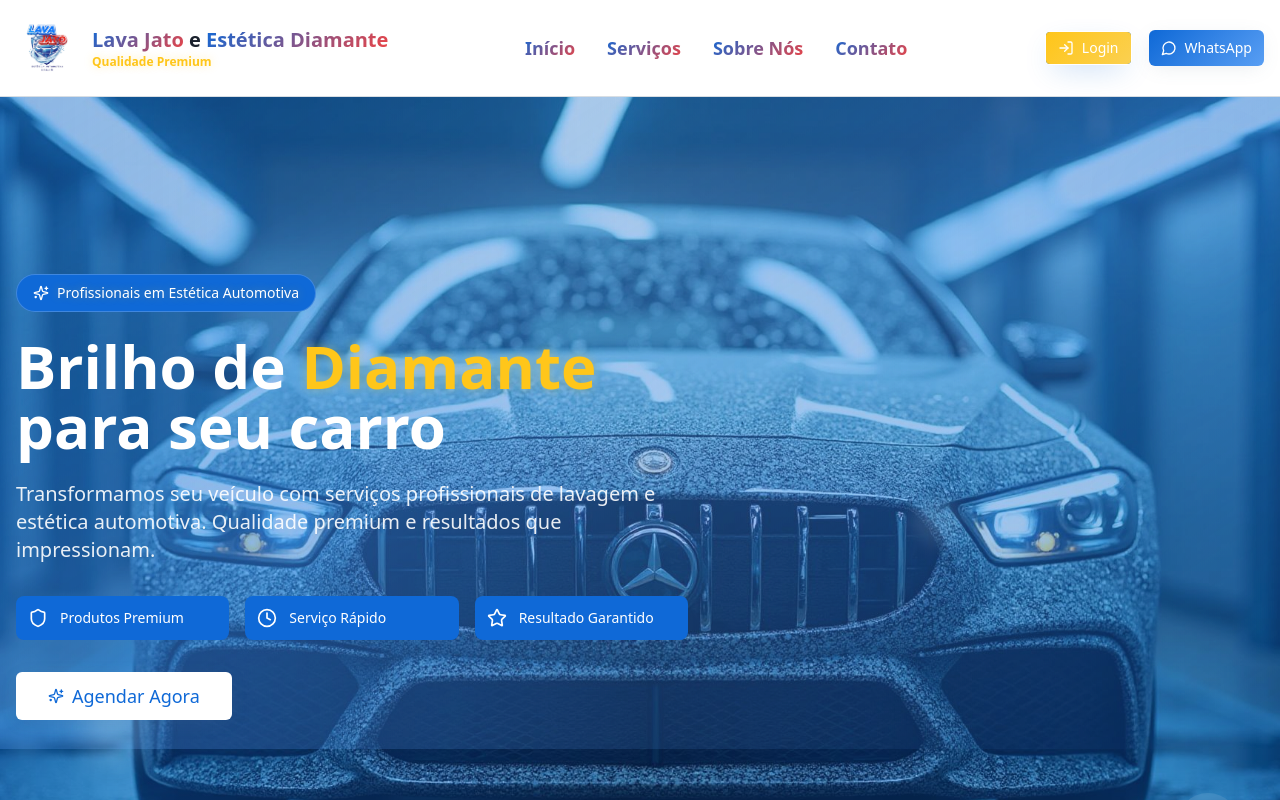
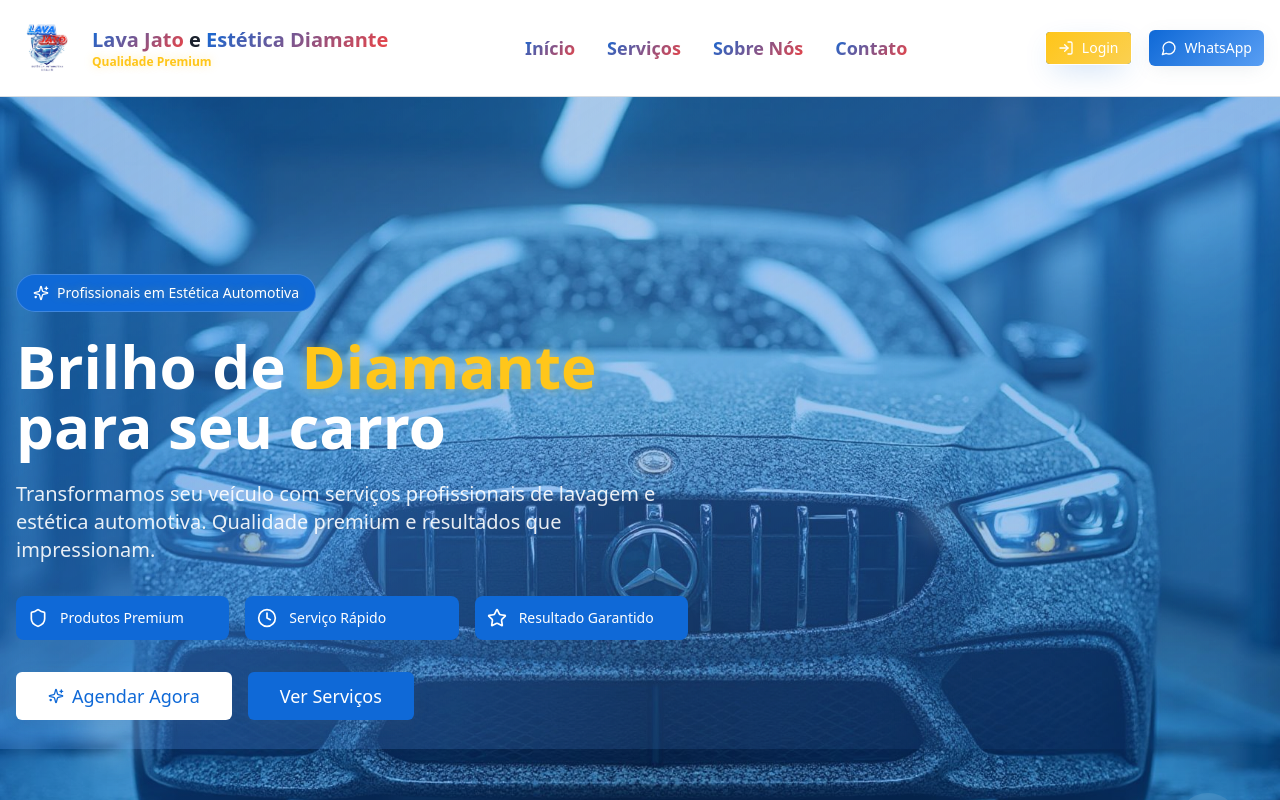
Before and after one commit to FKelvinP/diamante06-86, a React (Vite) app: page / in a window 1280 px wide. Shown: the top 800 px of the page. Built offline with nearby package versions, Linux system fonts and the light colour scheme.

Commit message:
Fix: Restore "Ver Serviços" button

```diff
--- a/src/components/Hero.tsx
+++ b/src/components/Hero.tsx
@@ -79,6 +79,14 @@ const Hero = () => {
               <Sparkles className="h-5 w-5" />
               Agendar Agora
             </Button>
+            <Button
+              variant="hero"
+              size="lg"
+              className="text-lg px-8 py-6 bg-primary text-primary-foreground hover:bg-primary/90"
+              onClick={() => document.getElementById('services')?.scrollIntoView({ behavior: 'smooth' })}
+            >
+              Ver Serviços
+            </Button>
           </div>
         </div>
       </div>
```
